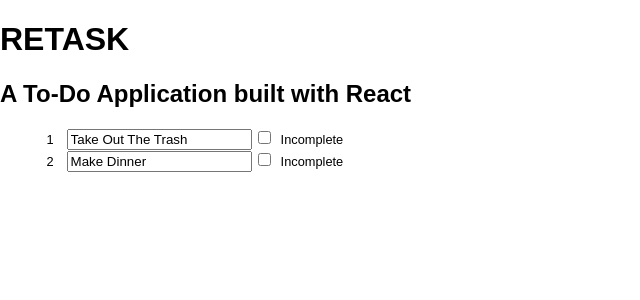
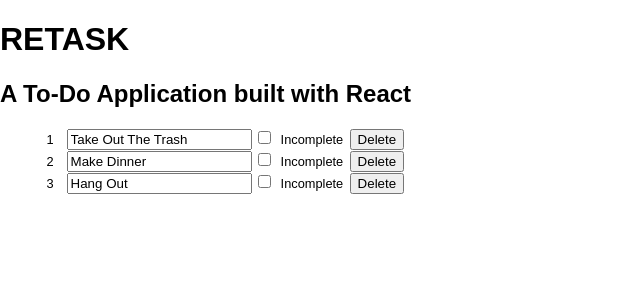
Before and after one commit to nsmeds/retask, a React (Create React App) app: page / in a window 1280 px wide. Shown: the top 300 px of the page, without its empty margins (0-640 px from the left). Built offline with nearby package versions, Linux system fonts and the light colour scheme.

Commit message:
delete button

```diff
--- a/src/App.js
+++ b/src/App.js
@@ -16,9 +16,15 @@
                     id: 1,
                     title: 'Make Dinner',
                     completed: false
+                },
+                {
+                    id: 2,
+                    title: 'Hang Out',
+                    completed: false
                 }
             ],
-            handleInputChange: this.handleInputChange
+            handleInputChange: this.handleInputChange,
+            deleteTodo: this.deleteTodo,
         }
     }
 
@@ -29,10 +35,22 @@
         const name = target.name;
         const id = target.id;
         const todos = this.state.todos;
+        console.log('todos from handleInputChange', todos);
         todos[id][name] = value;
 
         this.setState({
             todos
+        })
+    }
+
+    deleteTodo = event => {
+        const target = event.target;
+        const id = target.id;
+        console.log('id', id);
+        const newTodos = this.state.todos;
+        newTodos.splice(id, 1);
+        this.setState({
+            todos: newTodos
         })
     }
 
--- a/src/components/Todos.js
+++ b/src/components/Todos.js
@@ -5,14 +5,15 @@
     console.log('props from Todos', props);
 
     let allTodos = props.todos.map((todo, index) => {
-        console.log(todo);
+        // console.log(todo);
         return (
             <li key={index}>
                 <label>
                     <span>{index + 1}</span>
                     <input key={todo.id} id={todo.id} name="title" value={todo.title} onChange={props.handleInputChange} />
-                    <input type="checkbox" id={todo.id} name="completed" value={todo.completed} onChange={props.handleInputChange} />
+                    <input type="checkbox" id={index} name="completed" value={todo.completed} onChange={props.handleInputChange} />
                     <span>{todo.completed ? 'Completed' : 'Incomplete'}</span>
+                    <button id={index} onClick={props.deleteTodo}>Delete</button>
                 </label>
             </li>
         )
```
